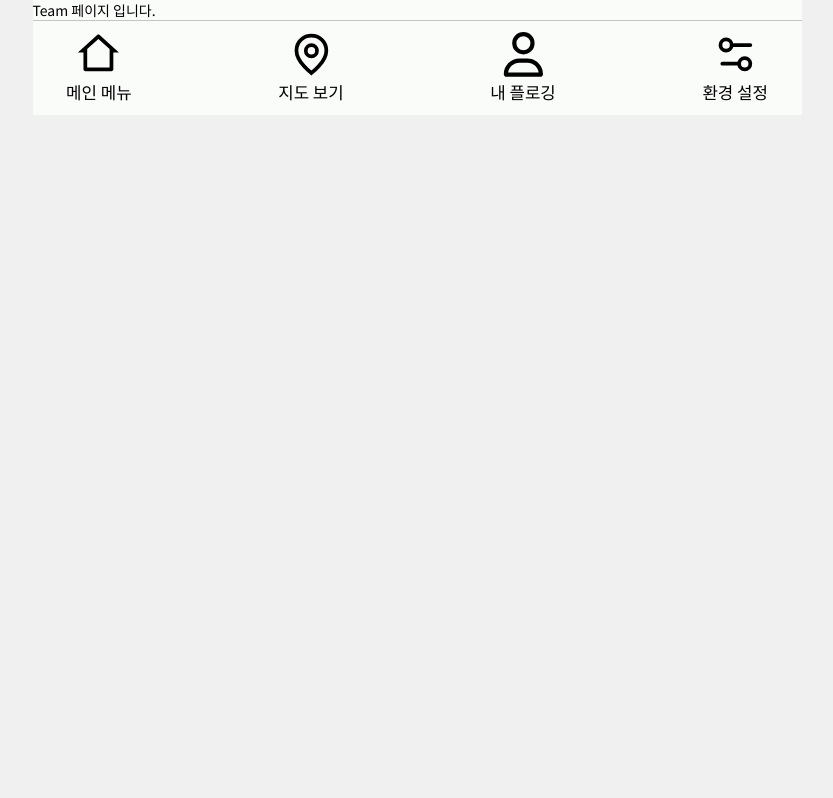
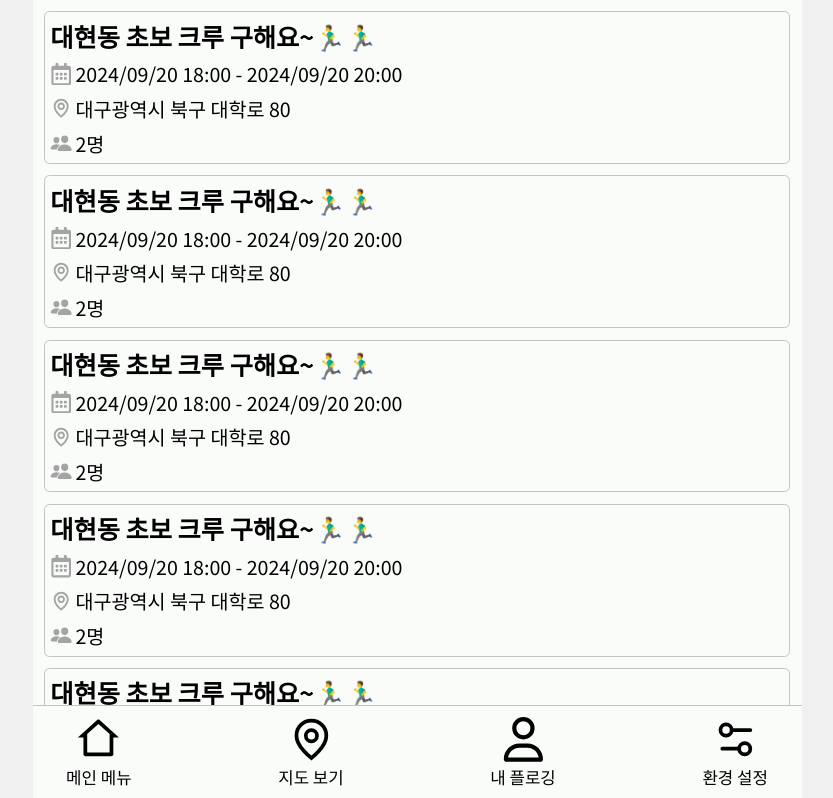
Before and after one commit to KNU-Nadal/Polzzak-Frontend, a React (Vite) app: page /team in a window 1280 px wide. Shown: the top 798 px of the page, without its empty margins (223-1056 px from the left). Built offline with nearby package versions, Linux system fonts and the light colour scheme.

Commit message:
Feat : Team 페이지 구현

```diff
--- a/src/pages/team/Team.jsx
+++ b/src/pages/team/Team.jsx
@@ -1,8 +1,35 @@
+import styled from "styled-components";
+import Title from "../../components/Title";
+import TeamCard from "../../components/TeamCard";
+
+const TeamCardContainer = styled.div`
+    display: flex;
+    flex-direction: column;
+    flex-wrap: wrap;
+    gap: ${({theme}) => theme.size.sm};
+    padding: ${({theme}) => theme.size.sm};
+`
+const TeamObj = {
+    title:"대현동 초보 크루 구해요~🏃‍♂️🏃‍♂️",
+    startTime:"2024/09/20 18:00",
+    endTime:"2024/09/20 20:00",
+    location:"대구광역시 북구 대학로 80",
+    people:"2명"
+}
+
+
+
 const Team = () => {
     return(
-        <>
-            Team 페이지 입니다.
-        </>
+        <TeamCardContainer>
+            <TeamCard {...TeamObj} />
+            <TeamCard {...TeamObj} />
+            <TeamCard {...TeamObj} />
+            <TeamCard {...TeamObj} />
+            <TeamCard {...TeamObj} />
+            <TeamCard {...TeamObj} />
+        </TeamCardContainer>
+
     )
 }
 
```
